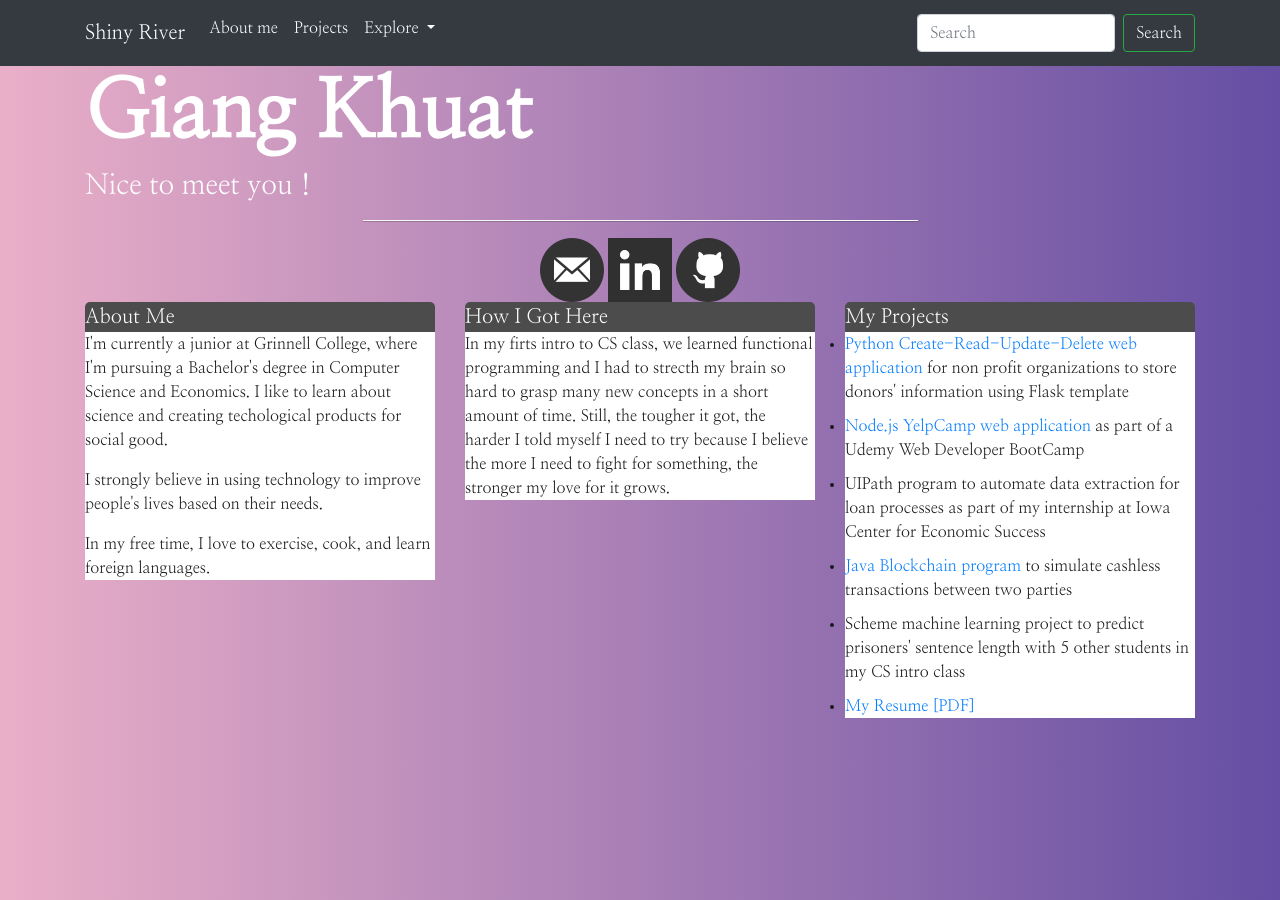
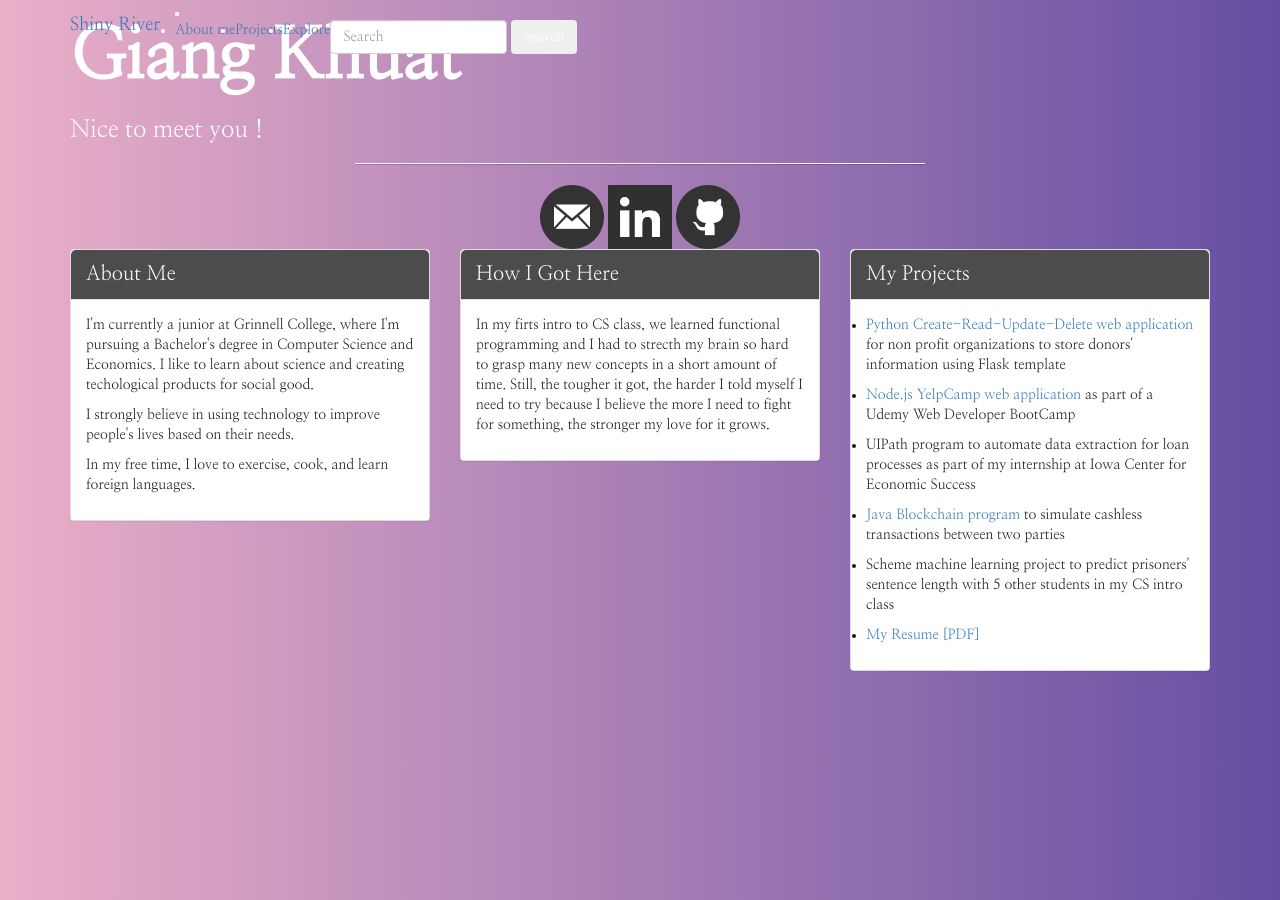
Before and after one commit to giangkhuat/giangkhuat.github.io, a Jekyll site: the page built from index.html, in a window 1280 px wide. Built offline with Jekyll 4.4.1, drawn with Linux system fonts in a browser that asks for light colours.

Commit message:
Update default.html

```diff
--- a/_layouts/default.html
+++ b/_layouts/default.html
@@ -6,7 +6,7 @@
       <meta name="viewport" content="width=device-width, initial-scale=1, shrink-to-fit=no">
       <!-- Bootstrap CSS -->
       <link href="https://fonts.googleapis.com/css?family=Nanum+Myeongjo&display=swap" rel="stylesheet">
-      <link rel="stylesheet" type="text/css" href="https://stackpath.bootstrapcdn.com/bootstrap/4.3.1/css/bootstrap.min.css">
+      <link rel="stylesheet" type="text/css" href="https://stackpath.bootstrapcdn.com/bootstrap/3.3.1/css/bootstrap.min.css">
       <link rel="stylesheet" type="text/css" href="https://giangkhuat.github.io/css/main.css">
       <title>{{ page.title }}</title>
    </head>
```
